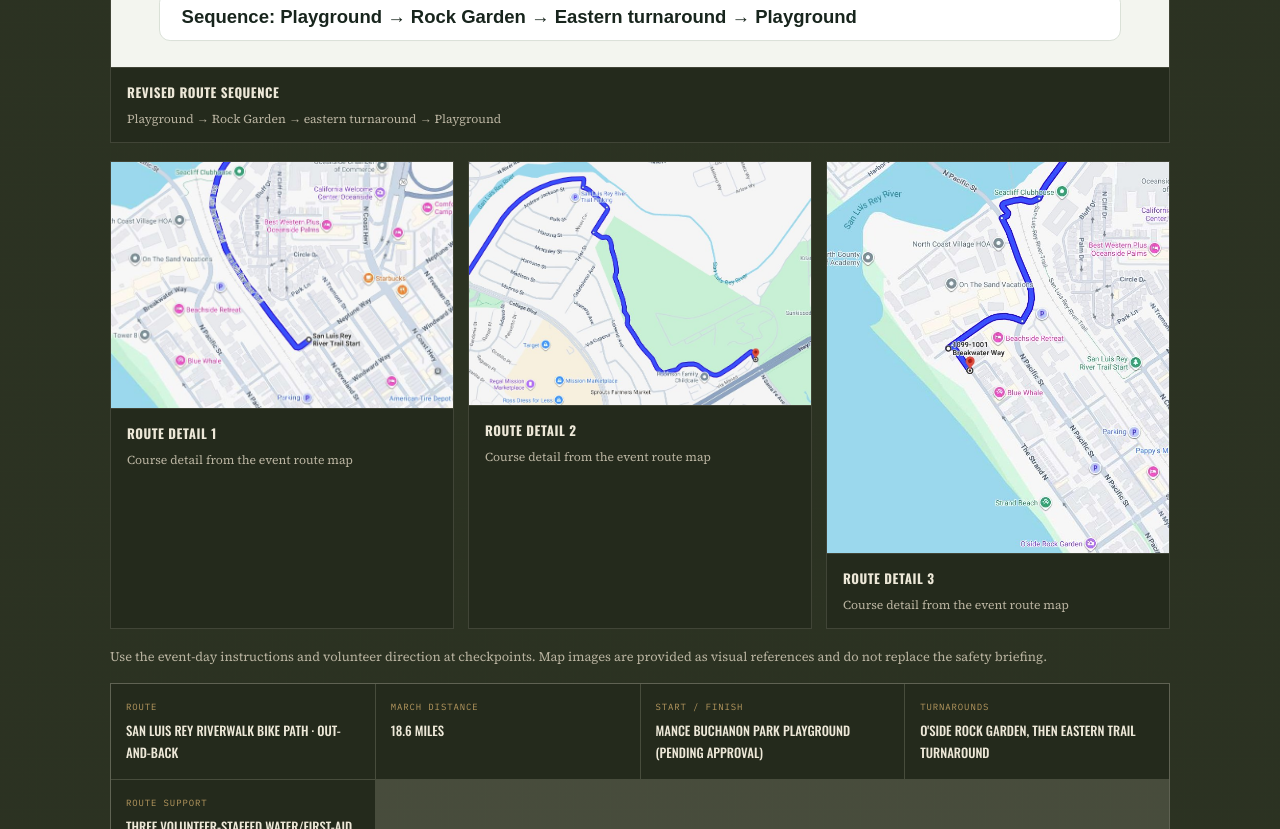
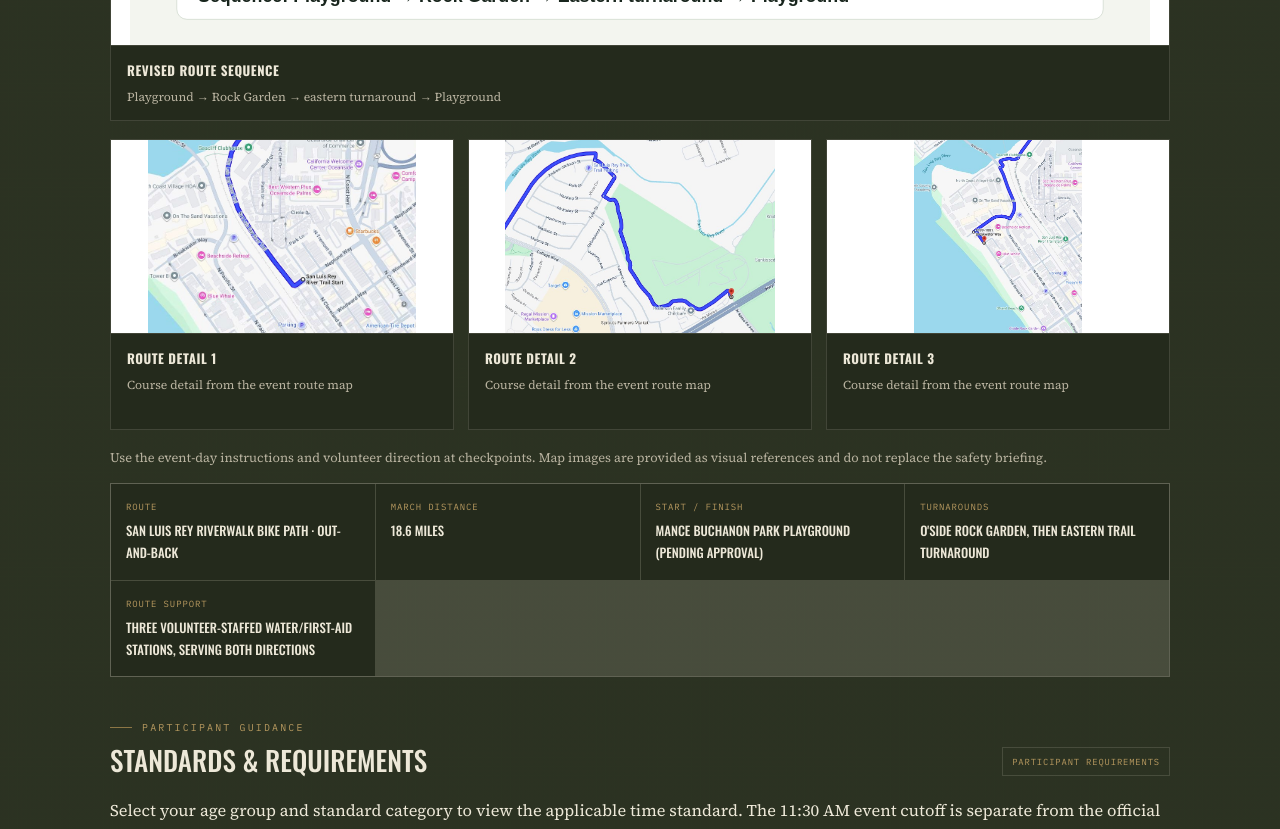
Before and after one commit to TypeErrorDev/nfm_416cabn, a Next.js app: page / in a window 1280 px wide. Shown: the part 3220-4049 px from the top of the page. Built offline with nearby package versions, Linux system fonts and the light colour scheme; no server answers.

Commit message:
Fix route gallery card sizing

```diff
--- a/app/globals.css
+++ b/app/globals.css
@@ -1797,8 +1797,21 @@ a:focus-visible {
 .route-gallery figure img {
   display: block;
   width: 100%;
+  aspect-ratio: 16 / 9;
   height: auto;
+  object-fit: contain;
   background: #fff;
+}
+.route-gallery-details figure {
+  display: flex;
+  flex-direction: column;
+}
+.route-gallery-details figure img {
+  flex: 0 0 auto;
+}
+.route-gallery-details figcaption {
+  min-height: 96px;
+  align-content: start;
 }
 .route-gallery figcaption {
   display: grid;
```
